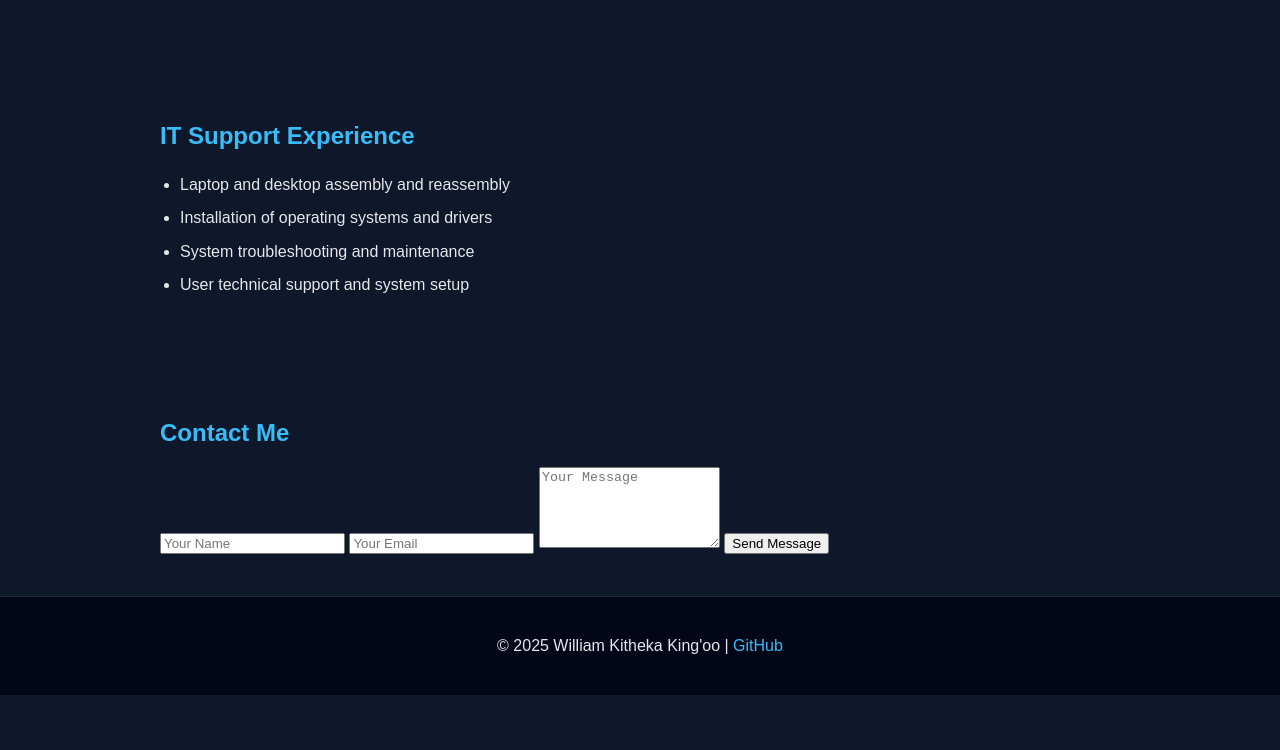
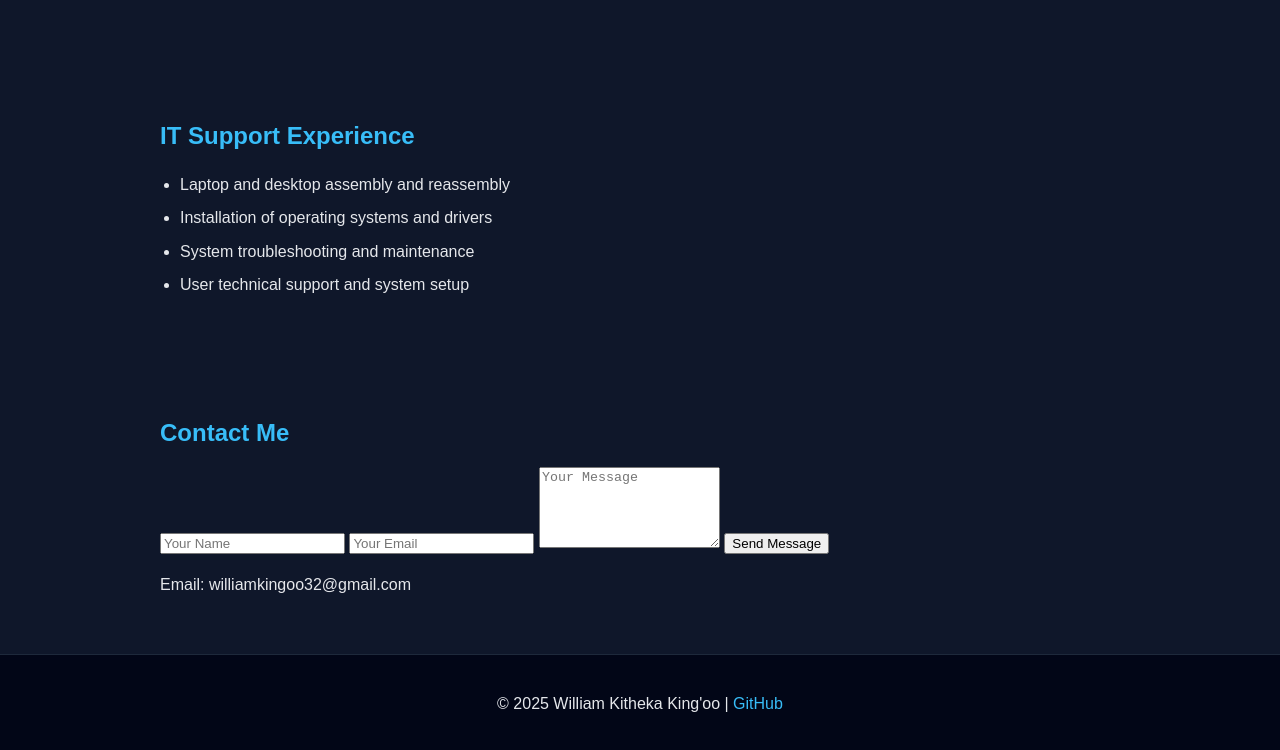
Before and after one commit to Willyamn/willyamn.github.io, a plain HTML site: page index.html in a window 1280 px wide. Shown: the part 1882-2632 px from the top of the page. Before the commit the page ends 2577 px from the top, so only its background shows below. Drawn offline with Linux system fonts and the light colour scheme.

Commit message:
Add email display in contact form section
Added contact email to the form section.

```diff
--- a/index.html
+++ b/index.html
@@ -113,6 +113,8 @@
         <textarea name="message" rows="5" placeholder="Your Message" required></textarea>
         <button type="submit">Send Message</button>
     </form>
+    <p>Email: williamkingoo32@gmail.com</p>
+
 </section>
 
 <!-- ATS KEYWORDS (Hidden) -->
```
